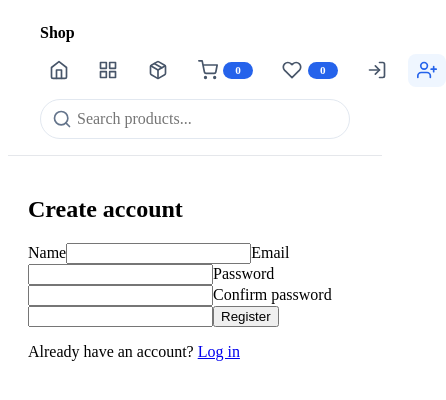
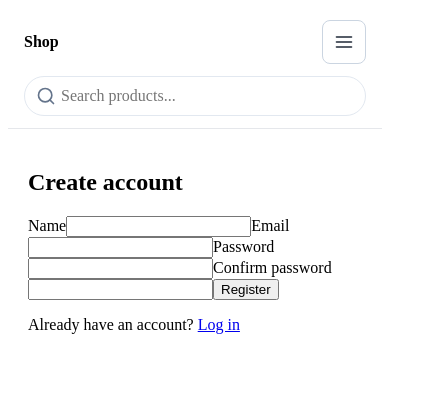
Before and after one commit to deburgerbug/eCommerce_Frontend, a React (Vite) app in the folder @latest/: page /register in a window 390 px wide. Shown: the top 400 px of the page, 446 px wide, since content can reach past the window. Built offline with nearby package versions, Linux system fonts and the light colour scheme.

Commit message:
Add Hamburger menu and Slider image overlay text

```diff
--- a/@latest/src/components/HeroSlider.jsx
+++ b/@latest/src/components/HeroSlider.jsx
@@ -37,7 +37,6 @@ function HeroSlider(){
                         </div>
                     </div>
                 ))}
-                <h2> </h2>
             </div>
         </section>
     )
--- a/@latest/src/components/Navbar.jsx
+++ b/@latest/src/components/Navbar.jsx
@@ -1,10 +1,12 @@
+import { useState } from "react";
 import { Link, NavLink, useNavigate, useSearchParams } from "react-router-dom";
 import "../styles/Navbar.css";
 import { useCart } from "../store/CartContext";
 import { useAuth } from "../store/AuthContext";
 import { useWishlist } from "../store/WishlistContext";
-import { FiHome, FiShoppingCart, FiGrid, FiHeart, FiPackage, FiLogIn, FiUserPlus, FiLogOut, FiSearch, FiUser } from "react-icons/fi"
+import { FiHome, FiShoppingCart, FiGrid, FiHeart, FiPackage, FiLogIn, FiUserPlus, FiLogOut, FiSearch, FiUser, FiMenu, FiX } from "react-icons/fi"
 function Navbar() {
+  const [isMenuOpen, setIsMenuOpen] = useState(false);
   const { cart } = useCart();
   const { user, logout } = useAuth();
   const { wishlist } = useWishlist()
@@ -28,9 +30,23 @@ function Navbar() {
     );
   }
 
+  function closeMenu() {
+    setIsMenuOpen(false);
+  }
+
   return (
     <header className="navbar">
       <Link className="navbar-brand" to="/">Shop</Link>
+      <button
+        type="button"
+        className="navbar-menu-toggle"
+        aria-label={isMenuOpen ? "Close navigation menu" : "Open navigation menu"}
+        aria-expanded={isMenuOpen}
+        aria-controls="primary-navigation"
+        onClick={() => setIsMenuOpen((open) => !open)}
+      >
+        {isMenuOpen ? <FiX aria-hidden="true" /> : <FiMenu aria-hidden="true" />}
+      </button>
       <label className="navbar-search"> <FiSearch aria-hidden="true" />
         <span className="visually-hidden">Search products</span>
         <input
@@ -40,27 +56,34 @@ function Navbar() {
           onChange={handleSearchChange}
         />
       </label>
-      <nav className="navbar-links" aria-label="Main navigation" >
-        <NavLink to="/" end aria-label="Home" title="Home"><FiHome aria-hidden="true" /></NavLink>
-        <NavLink to="/products" aria-label="products" title="products" ><FiGrid aria-hidden="true" /></NavLink>
-        <NavLink to="/orders" aria-label="Orders" title="Orders"><FiPackage aria-hidden="true" /></NavLink>
-        <NavLink to="/cart" aria-label={`Cart, ${cartCount} items`} title="Cart">
-          <FiShoppingCart aria-hidden="true" /> <span className="navbar-badge">{cartCount}</span>
+      <nav
+        id="primary-navigation"
+        className={`navbar-links ${isMenuOpen ? "is-open" : ""}`}
+        aria-label="Main navigation"
+        onKeyDown={(event) => {
+          if (event.key === "Escape") closeMenu();
+        }}
+      >
+        <NavLink to="/" end aria-label="Home" title="Home" onClick={closeMenu}><FiHome aria-hidden="true" /><span className="navbar-link-label">Home</span></NavLink>
+        <NavLink to="/products" aria-label="Products" title="Products" onClick={closeMenu}><FiGrid aria-hidden="true" /><span className="navbar-link-label">Products</span></NavLink>
+        <NavLink to="/orders" aria-label="Orders" title="Orders" onClick={closeMenu}><FiPackage aria-hidden="true" /><span className="navbar-link-label">Orders</span></NavLink>
+        <NavLink to="/cart" aria-label={`Cart, ${cartCount} items`} title="Cart" onClick={closeMenu}>
+          <FiShoppingCart aria-hidden="true" /><span className="navbar-link-label">Cart</span><span className="navbar-badge">{cartCount}</span>
         </NavLink>
-        <NavLink to="/wishlist" aria-label={`Wishlist, ${wishlist.length} items`} title="Wishlist">
-          <FiHeart aria-hidden="true" /> <span className="navbar-badge">{wishlist.length}</span>
+        <NavLink to="/wishlist" aria-label={`Wishlist, ${wishlist.length} items`} title="Wishlist" onClick={closeMenu}>
+          <FiHeart aria-hidden="true" /><span className="navbar-link-label">Wishlist</span><span className="navbar-badge">{wishlist.length}</span>
         </NavLink>
         {user ? (
           <>
             <span className="navbar-user"><FiUser aria-hidden="true" /> {user.name.split(" ")[0]}</span>
-            <button type="button" className="navbar-logout" aria-label="Logout" onClick={logout}>
+            <button type="button" className="navbar-logout" aria-label="Logout" onClick={() => { closeMenu(); logout(); }}>
               <FiLogOut aria-hidden="true" /> <span>Logout</span>
             </button>
           </>
         ) : (
           <>
-            <NavLink to="/login" aria-label="Login"><FiLogIn aria-hidden="true" /> <span>Login</span></NavLink>
-            <NavLink to="/register" aria-label="Register"><FiUserPlus aria-hidden="true" /> <span>Register</span></NavLink>
+            <NavLink to="/login" aria-label="Login" onClick={closeMenu}><FiLogIn aria-hidden="true" /> <span>Login</span></NavLink>
+            <NavLink to="/register" aria-label="Register" onClick={closeMenu}><FiUserPlus aria-hidden="true" /> <span>Register</span></NavLink>
           </>
         )}
       </nav>
--- a/@latest/src/styles/Navbar.css
+++ b/@latest/src/styles/Navbar.css
@@ -16,6 +16,14 @@
     text-decoration: none;
 
 }
+.navbar-menu-toggle {
+    display: none;
+}
+
+.navbar-link-label {
+    display: none;
+}
+
 .navbar-search {
     align-items: center;
     display: flex;
@@ -66,14 +74,72 @@
 }
 @media (max-width: 600px){
     .navbar{
-        flex-wrap: wrap;
-        gap: 0.75rem
+        display: grid;
+        gap: 0.75rem;
+        grid-template-columns: minmax(0, 1fr) 2.75rem;
+        padding: 0.75rem 1rem;
     }
+
+    .navbar-brand {
+        grid-column: 1;
+        grid-row: 1;
+    }
+
+    .navbar-menu-toggle {
+        align-items: center;
+        background: white;
+        border: 1px solid #cbd5e1;
+        border-radius: 0.5rem;
+        color: #1f2937;
+        cursor: pointer;
+        display: grid;
+        grid-column: 2;
+        grid-row: 1;
+        height: 2.75rem;
+        justify-items: center;
+        width: 2.75rem;
+    }
+
+    .navbar-menu-toggle:focus-visible {
+        outline: 2px solid #2563eb;
+        outline-offset: 2px;
+    }
+
     .navbar-search{
-        flex-basis: 100%;
+        grid-column: 1 / -1;
+        grid-row: 2;
         margin: 0;
         max-width: none;
-        order: 3;
+    }
+
+    .navbar-links {
+        align-items: stretch;
+        display: none;
+        flex-direction: column;
+        gap: 0.25rem;
+        grid-column: 1 / -1;
+    }
+
+    .navbar-links.is-open {
+        display: flex;
+    }
+
+    .navbar-links a,
+    .navbar-user,
+    .navbar-logout {
+        box-sizing: border-box;
+        justify-content: flex-start;
+        min-height: 2.75rem;
+        padding: 0.65rem 0.75rem;
+        width: 100%;
+    }
+
+    .navbar-link-label {
+        display: inline;
+    }
+
+    .navbar-links a .navbar-badge {
+        margin-left: auto;
     }
 }
 
@@ -134,15 +200,6 @@
     gap: 0.35rem;
 }
 
-@media (max-width: 600px){
-    .navbar-user,
-    .navbar-logout span,
-    .navbar-links a[aria-label="Login"] span,
-    .navbar-links a[aria-label="Register"] span{
-        display: none;
-    }
-}
-
 .navbar-logout{
     background: none;
     border: 1px solid #e2e8f0;
--- a/@latest/src/styles/heroSlider.css
+++ b/@latest/src/styles/heroSlider.css
@@ -3,7 +3,15 @@
 .hero-slide{flex: 0 0 100%; height: 20rem; position: relative;}
 .hero-slider img {height: 100%; object-fit: cover; width: 100%; }
 .hero-slide-content { font-family: Arial, Helvetica, sans-serif; color:black; display: grid; gap: 0.75rem; left: 2rem; max-width: 28rem; position: absolute; top: 50%; transform: translateY(-10%);}
-.hero-slide-content h1{font-size: 2rem; margin: 0;}
+.hero-slide-content h2{font-size: 2rem; margin: 0;}
 .hero-slide-content p { margin: 0;}
 .hero-slide-button {background-color: #2563eb; border-radius: 0.75rem; color: white; justify-self: start; padding: 0.6rem 1.2rem; text-decoration: none;}
 .hero-slide-button:hover{background: #1d4ed8;}
+
+@media (max-width: 600px){
+  .hero-slide{height: auto; aspect-ratio: 16 / 10; min-height: 11rem;}
+  .hero-slide-content{left: 1rem; right: 1rem; max-width: none; gap: 0.4rem; transform: translateY(-50%);}
+  .hero-slide-content h2{font-size: 1.15rem; line-height: 1.2;}
+  .hero-slide-content p{font-size: 0.85rem;}
+  .hero-slide-button{padding: 0.4rem 0.9rem; font-size: 0.85rem;}
+}
```
